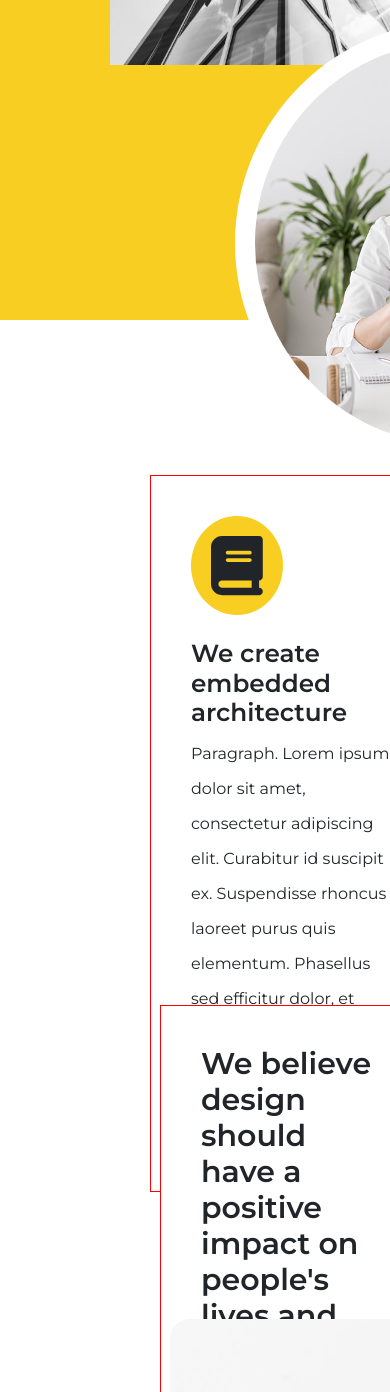
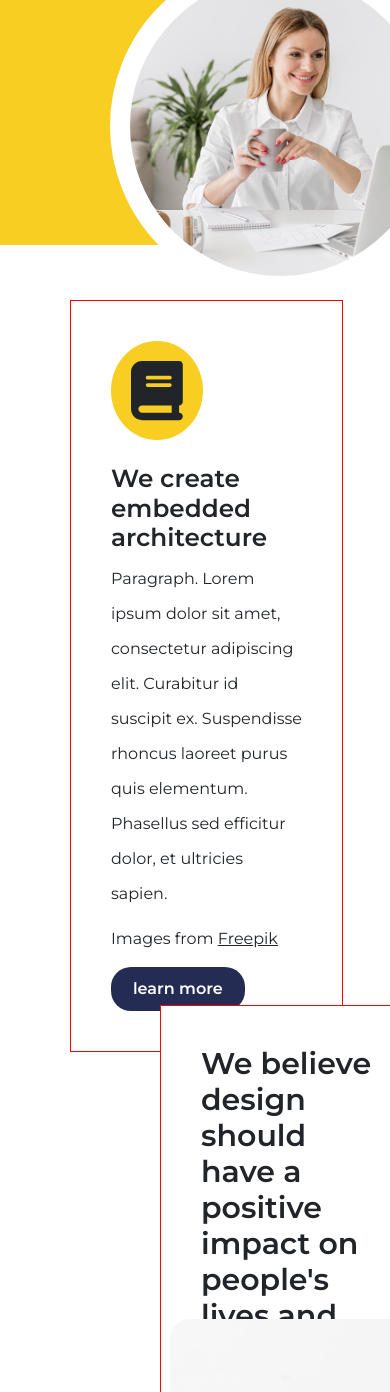
Before and after one commit to tharanga270/companysite, a React (Create React App) app: page / in a window 390 px wide. Shown: the part 5368-6760 px from the top of the page. Built offline with nearby package versions, Linux system fonts and the light colour scheme.

Commit message:
25 commit

```diff
--- a/src/media.css
+++ b/src/media.css
@@ -501,6 +501,33 @@
     max-width: 340px;
   }
   /*about company*/
+
+  /*embedded architecture content*/
+  .embed-image1 {
+    top: 200px;
+    width: 206px;
+    height: 206px;
+  }
+  .embed-image2 {
+    width: 290px;
+    height: 209px;
+    left: 160px;
+  }
+  .embed-image3 {
+    top: 480px;
+    left: 110px;
+    width: 340px;
+    height: 340px;
+  }
+  .embed-yellow-cont {
+    height: 415px;
+  }
+  .embed-text-cont {
+    width: 70%;
+    left: 70px;
+    margin-top: 470px;
+  }
+  /*embedded architecture content*/
 }
 
 @media only screen and (max-width: 424px) {
```
